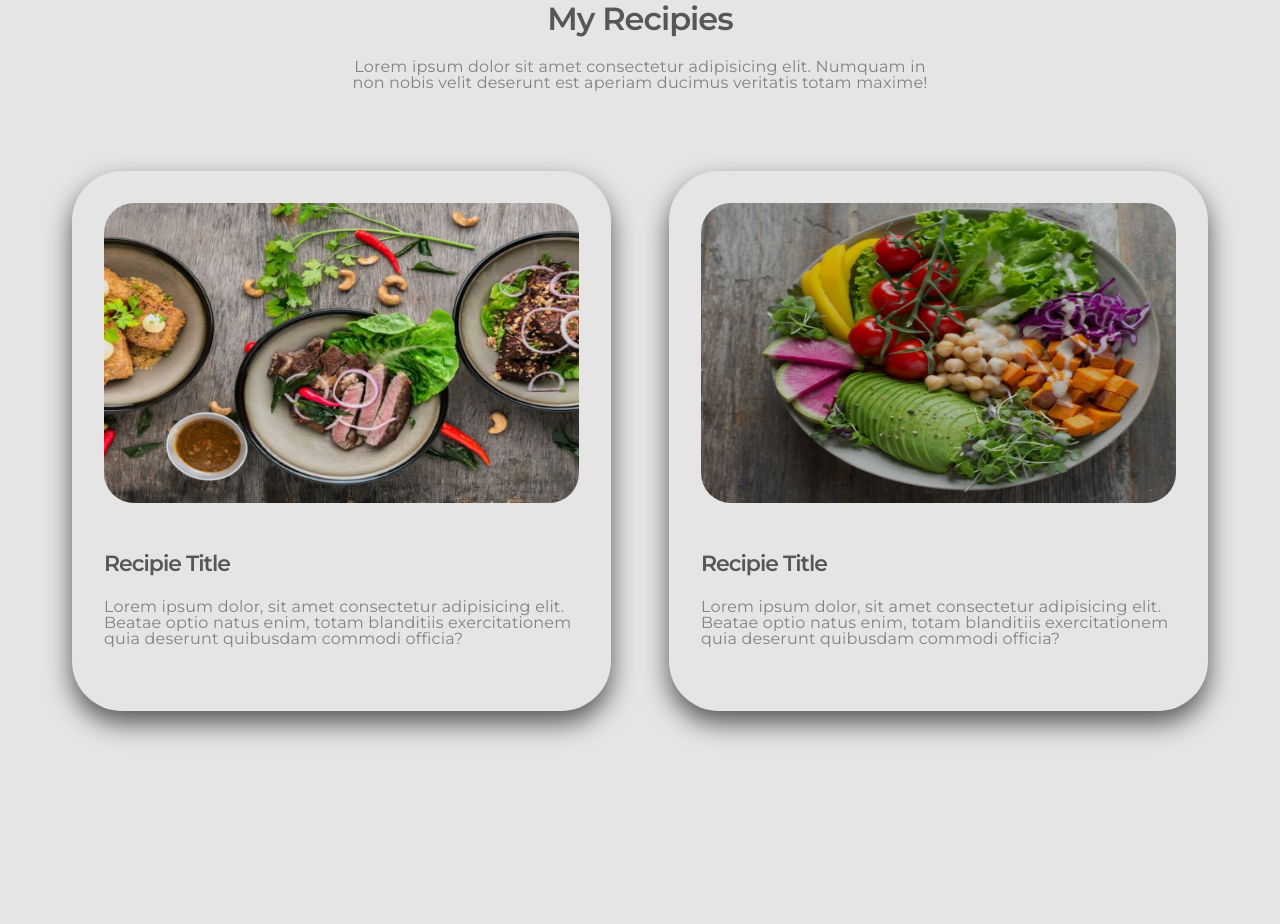
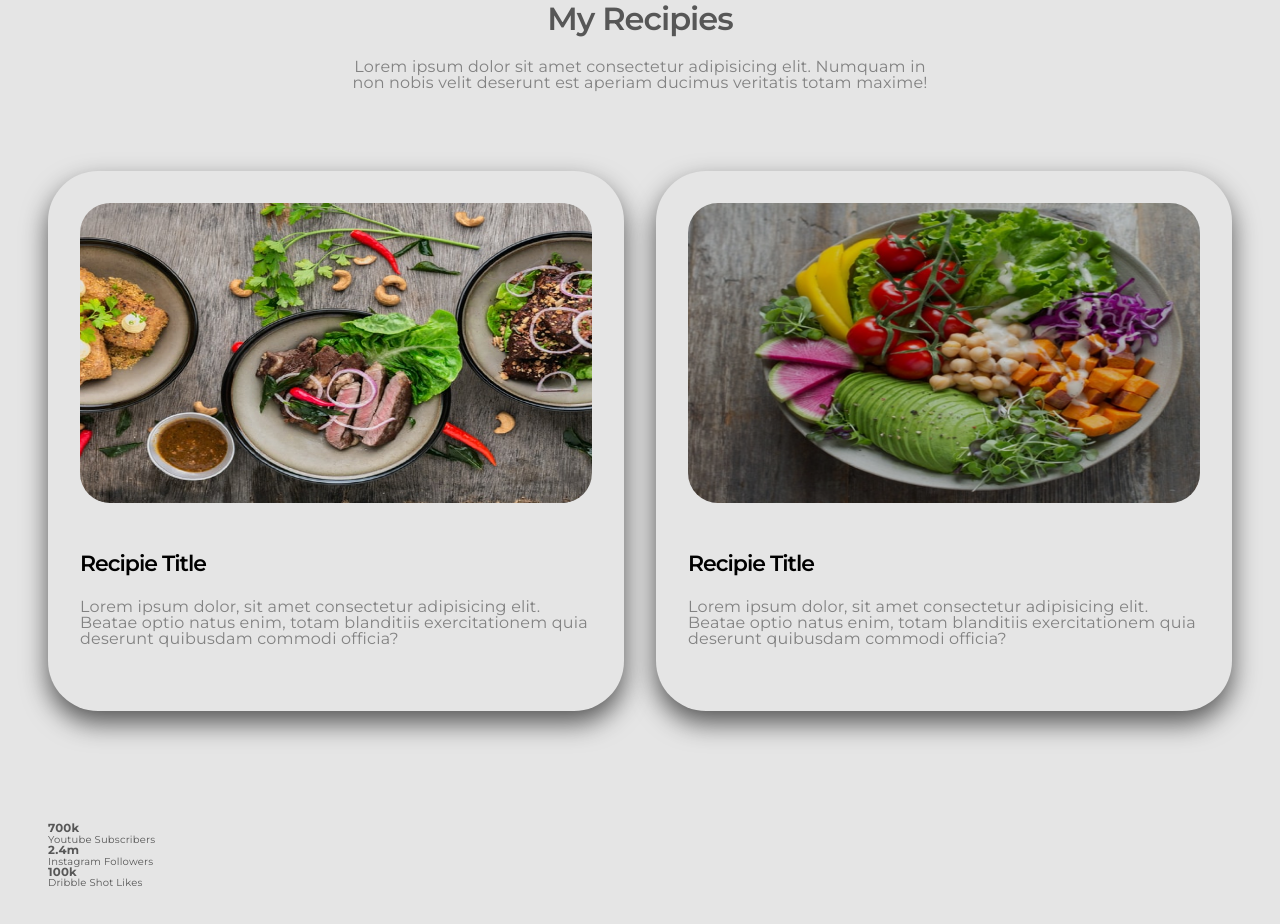
Before and after one commit to RayhanalKavey/eat-healthy-project-with-HTML-CSS, a plain HTML site: page index.html in a window 1280 px wide. Shown: the part 892-1816 px from the top of the page. Before the commit the page ends 1715 px from the top, so only its background shows below. Drawn offline with Linux system fonts and the light colour scheme.

Commit message:
add favicon and demo content to the CUSTOMER REACH section.

```diff
--- a/index.html
+++ b/index.html
@@ -17,6 +17,11 @@
     <link
       href="https://fonts.googleapis.com/css2?family=Manrope:wght@300;400;500;600&family=Montserrat:wght@400;500;600;700&display=swap"
       rel="stylesheet"
+    />
+    <link
+      rel="shortcut icon"
+      href="images/shapes/Group 8450.png"
+      type="image/x-icon"
     />
   </head>
   <body>
@@ -104,5 +109,16 @@
         </article>
       </div>
     </section>
+    <!-- CUSTOMER REACH SectioN -->
+    <section class="suctomer-reach-section">
+      <div class="container">
+        <h3>700k</h3>
+        <p>Youtube Subscribers</p>
+        <h3>2.4m</h3>
+        <p>Instagram Followers</p>
+        <h3>100k</h3>
+        <p>Dribble Shot Likes</p>
+      </div>
+    </section>
   </body>
 </html>
--- a/style.css
+++ b/style.css
@@ -162,14 +162,13 @@ body {
 /* ******************************** */
 /*  RECIPIES SectioN */
 /* ******************************** */
-/* cart style */
 .recipies {
-  column-gap: 1rem;
 }
 .recipies-details {
   justify-self: center;
   max-width: 60rem;
 }
+/* cart style */
 .cart-image {
   width: 100%;
   height: 30rem;
@@ -181,13 +180,16 @@ body {
   letter-spacing: -1px;
   font-weight: 600;
   margin-bottom: 2.4rem;
+  color: #000000;
 }
 .cart {
   justify-self: center;
-  max-width: 55rem;
+  width: 100%;
   padding: 3.2rem;
-  margin: 4.8rem 2.4rem;
+  margin: 4.8rem 0;
   border-radius: 50px;
   box-shadow: 0 1.2rem 2.6rem #575757;
-  /* background-color: ; */
 }
+/* ******************************** */
+/*  CUSTOMER REACH SectioN */
+/* ******************************** */
```
